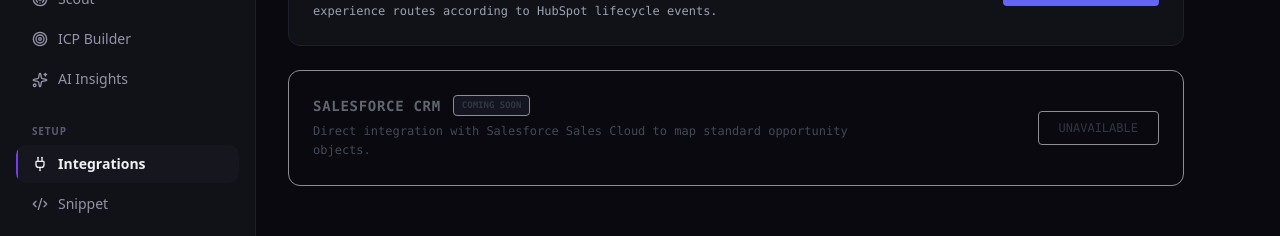
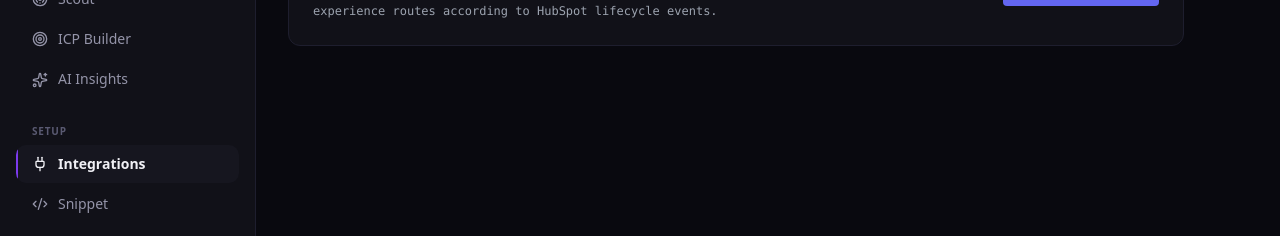
Before and after one commit to cherrylw1/Churnaut_backend, a Next.js app: page /dashboard/integrations/crm in a window 1280 px wide. Shown: the part 344-580 px from the top of the page. Built offline with nearby package versions, Linux system fonts and the light colour scheme; no server answers.

Commit message:
Delete Salesforce CRM placeholder card from integrations CRM page

```diff
--- a/app/dashboard/integrations/crm/page.tsx
+++ b/app/dashboard/integrations/crm/page.tsx
@@ -245,30 +245,6 @@ export default function CrmSettingsPage() {
             )}
           </div>
 
-          {/* Salesforce Card Placeholder */}
-          <div className="border border-[var(--border-subtle)]/60 bg-[var(--bg-elevated)]/30 rounded-lg p-6 opacity-60 flex flex-col sm:flex-row sm:items-center justify-between gap-4">
-            <div className="space-y-1.5">
-              <div className="flex items-center space-x-3">
-                <h3 className="text-sm font-mono font-bold text-gray-400 uppercase tracking-wider">
-                  Salesforce CRM
-                </h3>
-                <span className="text-[9px] font-mono font-bold bg-[var(--border-subtle)] text-gray-600 border border-[var(--border-subtle)]/60 px-2 py-0.5 rounded uppercase">
-                  COMING SOON
-                </span>
-              </div>
-              <p className="text-xs font-mono text-gray-500 leading-relaxed max-w-xl">
-                Direct integration with Salesforce Sales Cloud to map standard opportunity objects.
-              </p>
-            </div>
-            <div>
-              <button
-                disabled
-                className="w-full sm:w-auto bg-[var(--border-subtle)]/40 text-gray-600 font-mono text-xs py-2 px-5 rounded cursor-not-allowed border border-[var(--border-subtle)]/60"
-              >
-                UNAVAILABLE
-              </button>
-            </div>
-          </div>
         </div>
       </div>
     </div>
```
